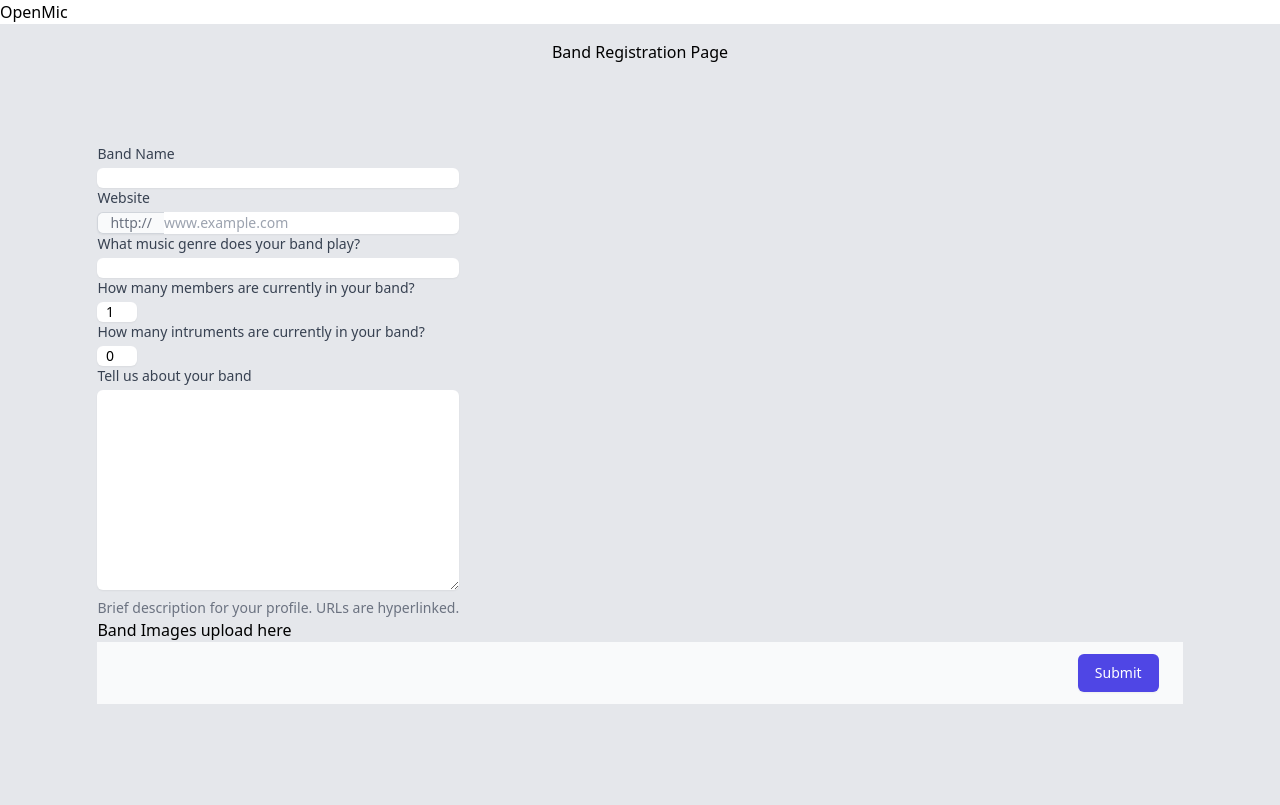
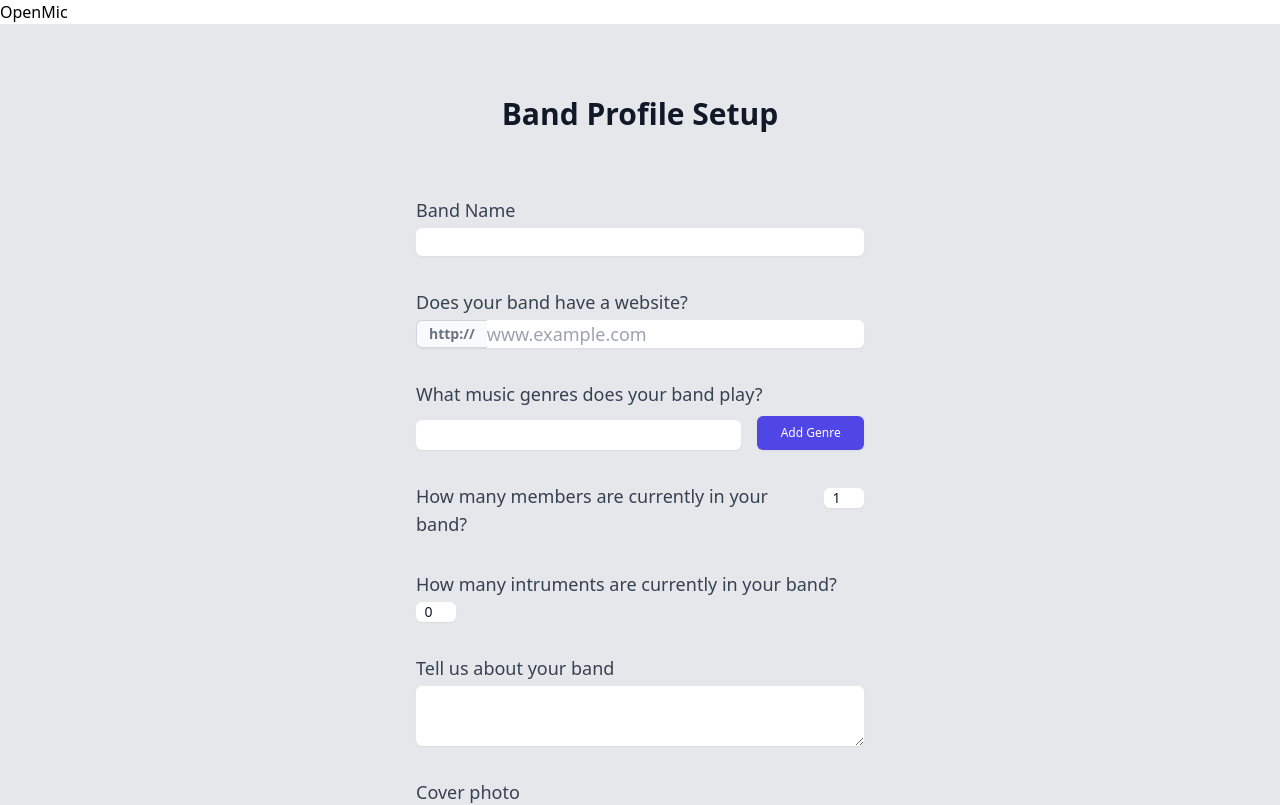
Before and after one commit to Calixd7/Open-mic, a React (Create React App) app in the folder frontend/: page /band-register in a window 1280 px wide. Shown: the top 805 px of the page. Built offline with nearby package versions, Linux system fonts and the light colour scheme.

Commit message:
added dynamic genre fields. Need to redo instrument fields the same way. Fixed some styling issues.

```diff
--- a/frontend/src/components/BandProfileSetup.js
+++ b/frontend/src/components/BandProfileSetup.js
@@ -9,13 +9,14 @@ import BandSite from './bandRegcomponents/BandSite'
 
 const BandProfileSetup = () => {
   const [bandName, setBandName] = useState('')
-  const [bandGenre, setBandGenre] = useState([])
+  const blankGenre = { genre: '' }
+  const [bandGenres, setBandGenres] = useState([{ ...blankGenre }])
   const [bandSize, setBandSize] = useState(1)
   const [bandInstruments, setBandInstruments] = useState([])
   const [bandBio, setBandBio] = useState('')
   const pendingProfile = {
     band_name: bandName,
-    band_genre: bandGenre,
+    band_genre: bandGenres,
     band_size: bandSize,
     band_instruments: bandInstruments,
     band_bio: bandBio
@@ -28,45 +29,49 @@ const BandProfileSetup = () => {
 
   return (
     <div className='min-h-screen flex items-center justify-center bg-gray-200 py-12 px-4 sm:px-6 lg:px-8'>
-      <h1 className='fixed top-10'>Band Registration Page</h1>
+      <div className='max-w-md w-full space-y-8'>
+        <div>
+          <h2 className='mt-6 text-center text-3xl font-extrabold text-gray-900'>Band Profile Setup</h2>
+        </div>
+        <div className='mt-6 text-center text-3xl font-extrabold text-gray-900'>
           <form
             className='flex flex-col'
             onSubmit={handleSubmit}
           >
             <div className='flex flex-col'>
 
-          <div className='grid grid-cols-3'>
+              <div className='mt-4'>
                 <BandName bandName={bandName} setBandName={setBandName} />
               </div>
 
-          <div className='grid grid-cols-3'>
+              <div className='mt-4'>
                 <BandSite />
               </div>
 
-          <div className='grid grid-cols-3'>
-            <BandGenre bandGenre={bandGenre} setBandGenre={setBandGenre} />
+              <div className='mt-4'>
+                <BandGenre blankGenre={blankGenre} bandGenres={bandGenres} setBandGenres={setBandGenres} />
               </div>
 
-          <div className='grid grid-cols-3'>
+              <div className='mt-4'>
                 <BandSize bandSize={bandSize} setBandSize={setBandSize} />
               </div>
 
-          <div className='grid grid-cols-3'>
+              <div className='mt-4'>
                 <BandInstruments bandInstruments={bandInstruments} setBandInstruments={setBandInstruments} />
               </div>
 
-          <div className='grid grid-cols-3'>
+              <div className='mt-4'>
                 <BandBio bandBio={bandBio} setBandBio={setBandBio} />
               </div>
 
-          <div>
+              <div className='mt-4'>
                 <BandImages />
               </div>
 
             </div>
-        <div className='px-4 py-3 bg-gray-50 text-right sm:px-6'>
+            <div>
               <button
-            className='inline-flex justify-center py-2 px-4 border border-transparent shadow-sm text-sm font-medium rounded-md text-white bg-indigo-600 hover:bg-indigo-700 focus:outline-none focus:ring-2 focus:ring-offset-2 focus:ring-indigo-500'
+                className='group relative w-full flex justify-center py-2 px-4 border border-transparent text-sm font-medium rounded-md text-white bg-indigo-600 hover:bg-indigo-700 focus:outline-none focus:ring-2 focus:ring-offset-2 focus:ring-indigo-500'
                 type='submit'
               >Submit
               </button>
@@ -74,6 +79,8 @@ const BandProfileSetup = () => {
 
           </form>
         </div>
+      </div>
+    </div>
 
   )
 }
--- a/frontend/src/components/bandRegcomponents/BandBio.js
+++ b/frontend/src/components/bandRegcomponents/BandBio.js
@@ -2,7 +2,7 @@
 const BandBio = ({ bandBio, setBandBio }) => {
   return (
     <div>
-      <label htmlFor='about' className='block text-sm font-medium text-gray-700'>
+      <label htmlFor='about' className='form-label'>
         Tell us about your band
       </label>
       <div className='mt-1'>
@@ -10,13 +10,9 @@ const BandBio = ({ bandBio, setBandBio }) => {
           className='shadow-sm focus:ring-indigo-500 focus:border-indigo-500 mt-1 block w-full sm:text-sm border-gray-300 rounded-md'
           name='band-bio'
           id='band-bio'
-          cols='30'
-          rows='10'
+          rows='3'
           onChange={e => setBandBio(e.target.value)}
         />
-        <p className='mt-2 text-sm text-gray-500'>
-          Brief description for your profile. URLs are hyperlinked.
-        </p>
       </div>
 
     </div>
--- a/frontend/src/components/bandRegcomponents/BandGenre.js
+++ b/frontend/src/components/bandRegcomponents/BandGenre.js
@@ -1,18 +1,54 @@
 
-const BandGenre = ({ bandGenre, setBandGenre }) => {
+const BandGenre = ({ blankGenre, bandGenres, setBandGenres }) => {
+  const length = bandGenres.length
+
+  const addGenre = () => {
+    setBandGenres([...bandGenres, { ...blankGenre }])
+  }
+
+  const handleGenreChange = (e, idx) => {
+    const updatedGenre = [...bandGenres]
+    updatedGenre[idx] = {
+      ...updatedGenre[idx],
+      genre: e.target.value
+    }
+
+    setBandGenres(updatedGenre)
+  }
+
   return (
     <div>
       <label
-        className='block text-sm font-medium text-gray-700'
+        className='form-label'
         htmlFor='genre'
-      >What music genre does your band play?
+      >What music genres does your band play?
       </label>
-      <input
-        className='mt-1 focus:ring-indigo-500 focus:border-indigo-500 block w-full shadow-sm sm:text-sm border-gray-300 rounded-md'
-        type='text'
-        value={bandGenre}
-        onChange={e => setBandGenre(e.target.value)}
-      />
+      <div className='flex flex-col'>
+        {bandGenres.map((genre, idx) => {
+          const genreId = `genre-${idx}`
+          return (
+            <div key={`genre-${idx}`} className='flex mt-2'>
+              <input
+                className='form-text-input pl-4'
+                name={genreId}
+                data-idx={idx}
+                type='text'
+                value={bandGenres[idx.genre]}
+                onChange={e => handleGenreChange(e, e.target.dataset.idx)}
+              />
+              {length - 1 === idx &&
+                <button
+                  type='button'
+                  className='inline-flex justify-center py-1 sm:py-2 px-1 ml-4 border border-transparent shadow-sm text-xs font-medium rounded-md text-white bg-indigo-600 hover:bg-indigo-700 focus:outline-none focus:ring-2 focus:ring-offset-2 focus:ring-indigo-500 w-36'
+                  onClick={addGenre}
+                >Add Genre
+                </button>}
+            </div>
+          )
+        })}
+
+      </div>
+
     </div>
   )
 }
--- a/frontend/src/components/bandRegcomponents/BandImages.js
+++ b/frontend/src/components/bandRegcomponents/BandImages.js
@@ -2,7 +2,26 @@
 const BandImages = () => {
   return (
     <div>
-      Band Images upload here
+      <label className='form-label'>
+        Cover photo
+      </label>
+      <div className='mt-1 flex justify-center px-6 pt-5 pb-6 border-2 border-gray-300 border-dashed rounded-md'>
+        <div className='space-y-1 text-center'>
+          <svg className='mx-auto h-12 w-12 text-gray-400' stroke='currentColor' fill='none' viewBox='0 0 48 48' aria-hidden='true'>
+            <path d='M28 8H12a4 4 0 00-4 4v20m32-12v8m0 0v8a4 4 0 01-4 4H12a4 4 0 01-4-4v-4m32-4l-3.172-3.172a4 4 0 00-5.656 0L28 28M8 32l9.172-9.172a4 4 0 015.656 0L28 28m0 0l4 4m4-24h8m-4-4v8m-12 4h.02' strokeWidth='2' strokeLinecap='round' strokeLinejoin='round' />
+          </svg>
+          <div className='flex text-sm text-gray-600'>
+            <label htmlFor='file-upload' className='relative cursor-pointer bg-white rounded-md font-medium text-indigo-600 hover:text-indigo-500 focus-within:outline-none focus-within:ring-2 focus-within:ring-offset-2 focus-within:ring-indigo-500'>
+              <span>Upload a file</span>
+              <input id='file-upload' name='file-upload' type='file' className='sr-only' />
+            </label>
+            <p className='pl-1'>or drag and drop</p>
+          </div>
+          <p className='text-xs text-gray-500'>
+            PNG, JPG, GIF up to 10MB
+          </p>
+        </div>
+      </div>
     </div>
   )
 }
--- a/frontend/src/components/bandRegcomponents/BandInstruments.js
+++ b/frontend/src/components/bandRegcomponents/BandInstruments.js
@@ -24,7 +24,7 @@ const BandInstruments = ({ bandInstruments, setBandInstruments }) => {
   return (
     <div>
       <label
-        className='block text-sm font-medium text-gray-700'
+        className='form-label'
         htmlFor='size'
       >How many intruments are currently in your band?
       </label>
@@ -37,7 +37,7 @@ const BandInstruments = ({ bandInstruments, setBandInstruments }) => {
       <div className='flex flex-col'>
         {bandInstruments.map((instrument, idx) => (
           <input
-            className='mt-1 focus:ring-indigo-500 focus:border-indigo-500 block w-full shadow-sm sm:text-sm border-gray-300 rounded-md'
+            className='form-text-input'
             key={`instrument-name-${idx}`}
             type='text'
             required
--- a/frontend/src/components/bandRegcomponents/BandName.js
+++ b/frontend/src/components/bandRegcomponents/BandName.js
@@ -3,12 +3,12 @@ const BandName = ({ bandName, setBandName }) => {
   return (
     <div>
       <label
-        className='block text-sm font-medium text-gray-700'
+        className='form-label'
         htmlFor='bandName'
       >Band Name
       </label>
       <input
-        className='mt-1 focus:ring-indigo-500 focus:border-indigo-500 block w-full shadow-sm sm:text-sm border-gray-300 rounded-md'
+        className='form-text-input'
         type='text'
         value={bandName}
         onChange={e => setBandName(e.target.value)}
--- a/frontend/src/components/bandRegcomponents/BandSite.js
+++ b/frontend/src/components/bandRegcomponents/BandSite.js
@@ -2,16 +2,23 @@
 const BandSite = () => {
   return (
     <div>
-      <div className='col-span-3 sm:col-span-2'>
-        <label htmlFor='company_website' className='block text-sm font-medium text-gray-700'>
-          Website
-        </label>
-        <div className='mt-1 flex rounded-md shadow-sm'>
-          <span className='inline-flex items-center px-3 rounded-l-md border border-r-0 border-gray-300 bg-gray-50 text-gray-500 text-sm'>
-            http://
-          </span>
-          <input type='text' name='company_website' id='company_website' className='focus:ring-indigo-500 focus:border-indigo-500 flex-1 block w-full rounded-none rounded-r-md sm:text-sm border-gray-300' placeholder='www.example.com' />
-        </div>
+      <label
+        htmlFor='company_website'
+        className='form-label'
+      >
+        Does your band have a website?
+      </label>
+      <div className='mt-1 flex rounded-md shadow-sm'>
+        <span className='inline-flex items-center px-3 rounded-l-md border border-r-0 border-gray-300 bg-gray-50 text-gray-500 text-sm sm:text-large'>
+          http://
+        </span>
+        <input
+          type='text'
+          name='company_website'
+          id='company_website'
+          className='focus:ring-indigo-500 focus:border-indigo-500 flex-1 block w-full rounded-none rounded-r-md text-sm sm:text-lg border-gray-300'
+          placeholder='www.example.com'
+        />
       </div>
     </div>
   )
--- a/frontend/src/components/bandRegcomponents/BandSize.js
+++ b/frontend/src/components/bandRegcomponents/BandSize.js
@@ -1,14 +1,14 @@
 
 const BandSize = ({ bandSize, setBandSize }) => {
   return (
-    <div>
+    <div className='flex items-baseline'>
       <label
-        className='block text-sm font-medium text-gray-700'
+        className='form-label'
         htmlFor='size'
       >How many members are currently in your band?
       </label>
       <input
-        className='mt-1 focus:ring-indigo-500 focus:border-indigo-500 block w-10 text-center shadow-sm sm:text-sm border-gray-300 rounded-md'
+        className='mt-1 focus:ring-indigo-500 focus:border-indigo-500 block w-10 text-center shadow-sm sm:text-sm border-gray-300 rounded-md ml-4'
         type='number'
         value={bandSize}
         onChange={e => setBandSize(e.target.value)}
--- a/frontend/src/index.css
+++ b/frontend/src/index.css
@@ -1,3 +1,11 @@
 @tailwind base;
 @tailwind components;
 @tailwind utilities;
+
+.form-label {
+    @apply block text-sm sm:text-lg font-medium text-gray-700 text-left mt-4
+}
+
+.form-text-input {
+    @apply mt-1 pl-2 focus:ring-indigo-500 focus:border-indigo-500 block w-full shadow-sm text-sm sm:text-lg border-gray-300 rounded-md
+}
```
Lines whose indentation alone changed are shown as unchanged.
